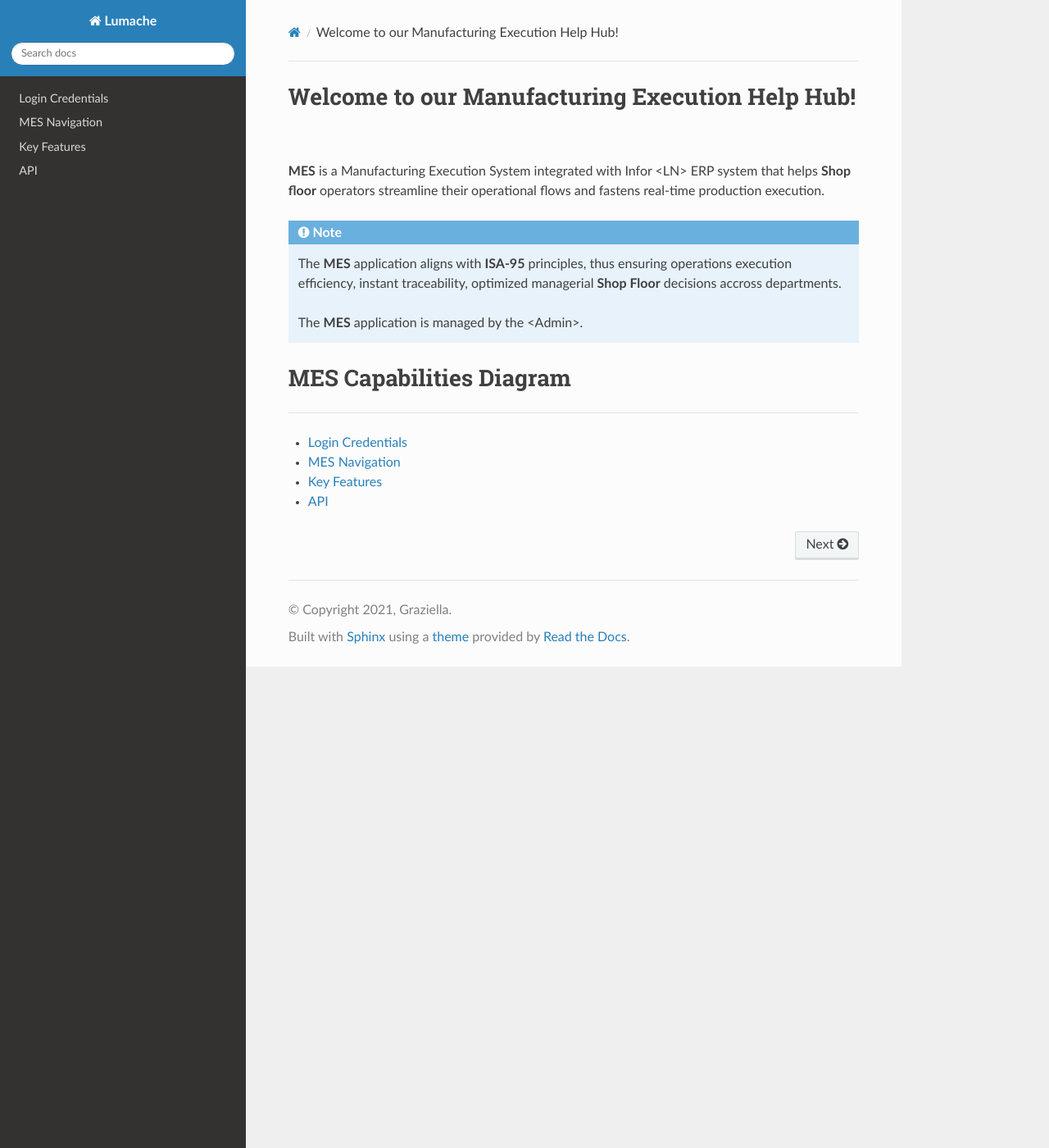
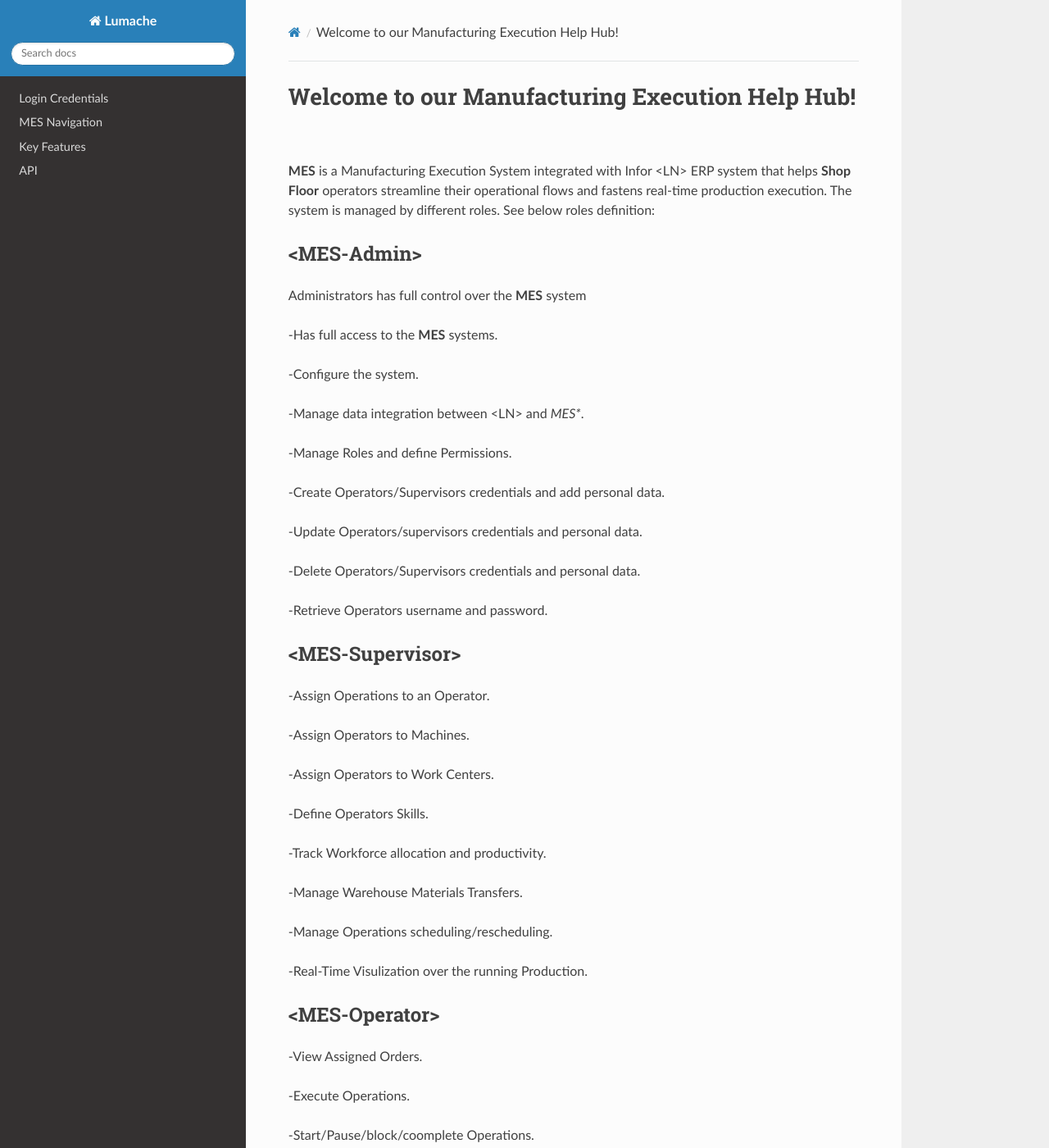
Before and after one commit to ghadiben0/-rtd-tutorial-ghadi2, a Sphinx documentation site: the page built from docs/source/index.rst, in a window 1280 px wide and 1400 px high. Shown: the whole window at 82% size. Built offline with Sphinx 7.4.7 and the Read the Docs theme 3.1.0, drawn with Linux system fonts in a browser that asks for light colours; pages that are not in the unit, such as notebooks, are missing from menus; some of the changed text lies outside the part shown.

Commit message:
Update index.rst

```diff
--- a/docs/source/index.rst
+++ b/docs/source/index.rst
@@ -2,13 +2,75 @@
 Welcome to our Manufacturing Execution Help Hub!
 ===================================
 
-**MES** is a Manufacturing Execution System integrated with Infor <LN> ERP system that helps **Shop floor** operators streamline their operational flows and fastens real-time  production execution.
+**MES** is a Manufacturing Execution System integrated with Infor <LN> ERP system that helps **Shop Floor** operators streamline their operational flows and fastens real-time  production execution.
+The system is managed by different roles. See below roles definition:
+
+**<MES-Admin>**
+--------
+Administrators has full control over the **MES** system
+
+-Has full access to the **MES** systems.
+
+-Configure the system.
+
+-Manage data integration between <LN> and *MES**.
+
+-Manage Roles and define Permissions.
+
+-Create Operators/Supervisors credentials and add personal data.
+
+-Update Operators/supervisors credentials and personal data.
+
+-Delete Operators/Supervisors credentials and personal data.
+
+-Retrieve Operators username and password.
+
+**<MES-Supervisor>**
+--------
+
+-Assign Operations to an Operator.
+
+-Assign Operators to Machines.
+
+-Assign Operators to Work Centers.
+
+-Define Operators Skills.
+
+-Track Workforce allocation and productivity.
+
+-Manage Warehouse Materials Transfers.
+
+-Manage Operations scheduling/rescheduling.
+
+-Real-Time Visulization over the running Production.
+
+**<MES-Operator>**
+--------
+
+-View Assigned Orders.
+
+-Execute Operations.
+
+-Start/Pause/block/coomplete Operations.
+
+-Manage Warehouse Materials Transfers.
+
+-Manage Outbound Materials to **Shop Floor** Operations.
+
+-Scan Materials.
+
+-Return Materials.
+
+-Mark Materials rejection.
+
+-Quarantine MAterials.
+
+-Release Non-Conformance report.
+
 
 .. note::
 
    The **MES** application aligns with **ISA-95** principles, thus ensuring operations execution efficiency, instant traceability, optimized managerial **Shop Floor** decisions accross departments.
-
-   The **MES** application is managed by the <Admin>.
 
 MES Capabilities Diagram
 =========================
```
Also changed, not shown: other parts of docs/source/index.rst (+0 -1 lines).
